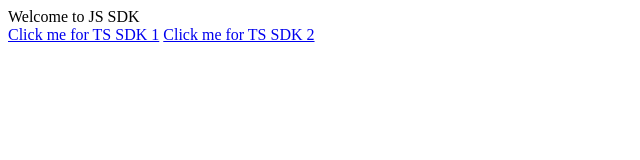
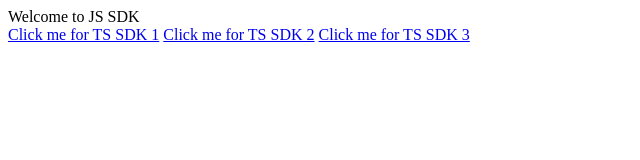
Before and after one commit to eddie-gaona/JS-SDK-TO-TS-SDK, a plain HTML site: page index.html in a window 1280 px wide. Shown: the whole page, without its empty margins (0-640 px from the left). Drawn offline with Linux system fonts and the light colour scheme.

Commit message:
Update index.html

```diff
--- a/index.html
+++ b/index.html
@@ -36,4 +36,5 @@
         <header>Welcome to JS SDK</header>
         <a href="https://eddie-gaona.github.io/TS-SDK-1/">Click me for TS SDK 1</a>
         <a href="https://eddie-gaona.github.io/TS-SDK-2/">Click me for TS SDK 2</a>
+        <a href="https://eddie-gaona.github.io/TS-SDK-3/">Click me for TS SDK 3</a>
 </html>
```
